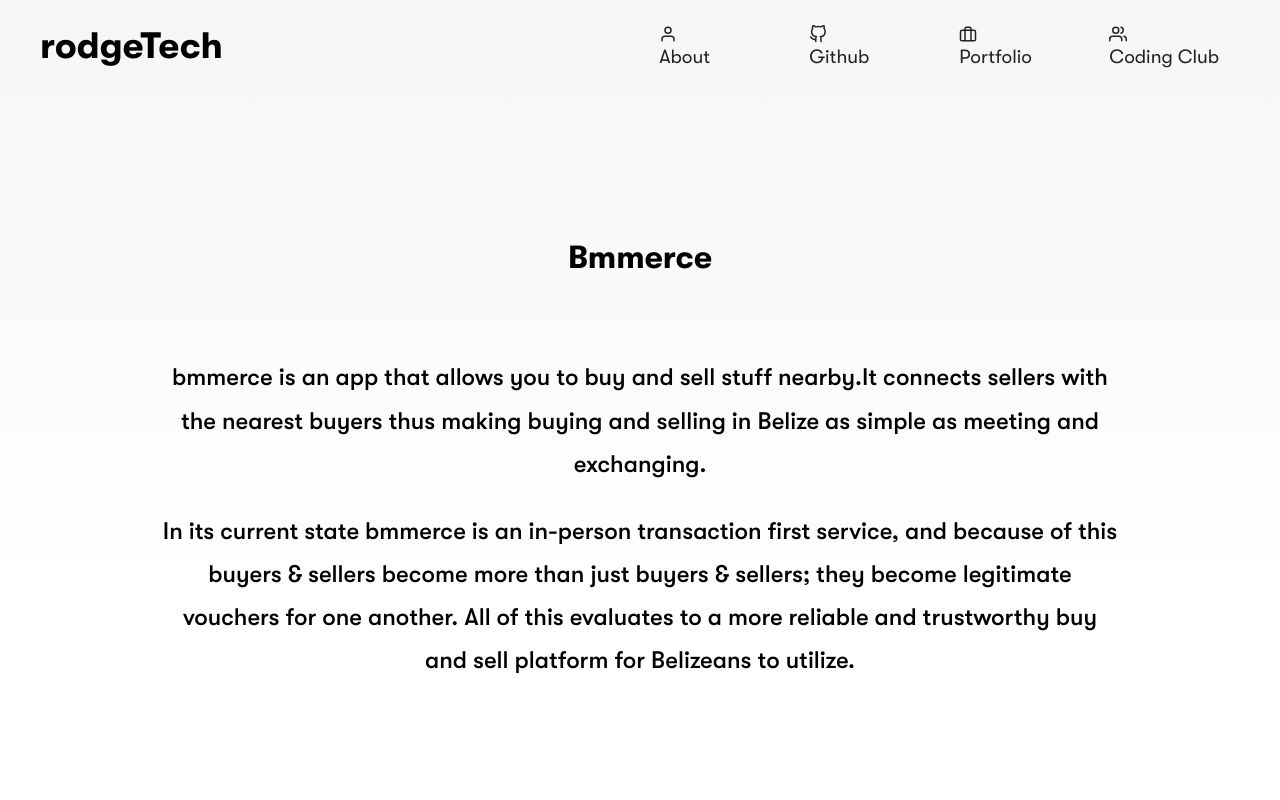
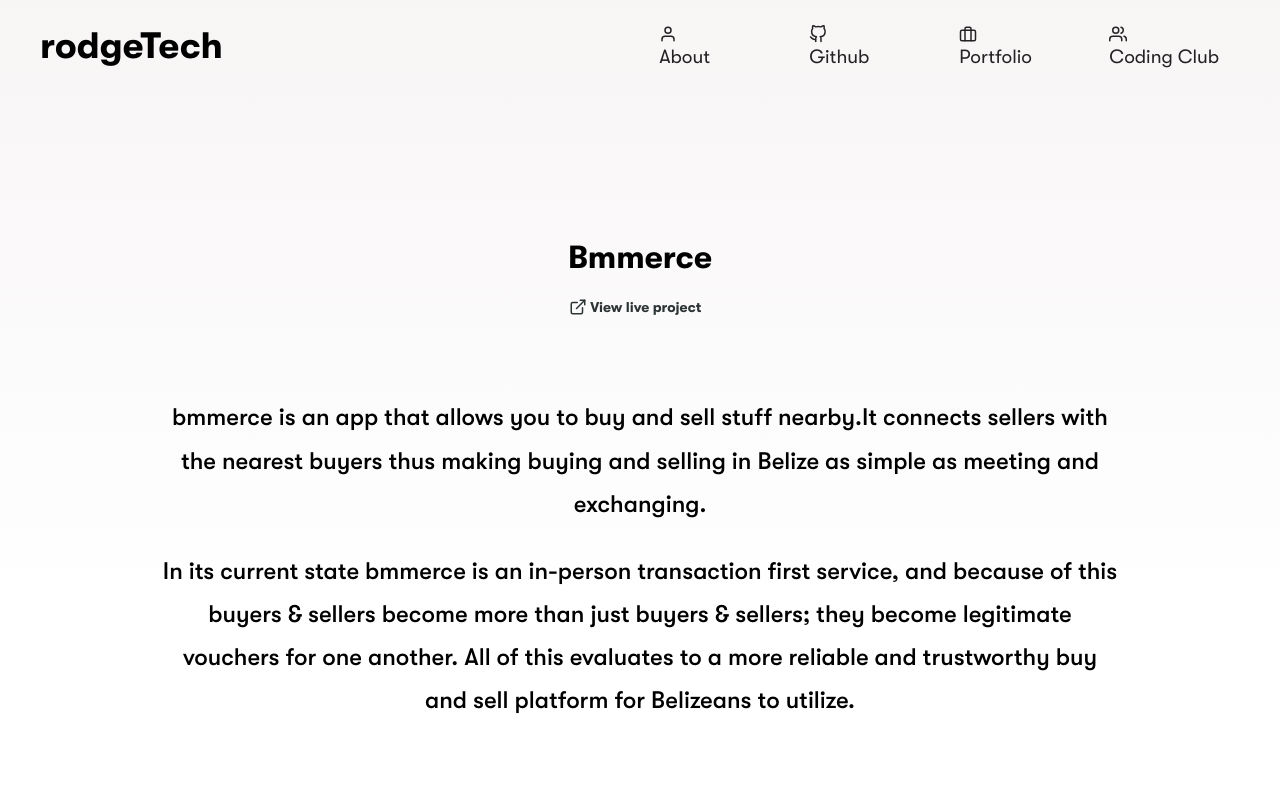
Before and after one commit to rodgeTech/me.rodgetech.com, a Gatsby site: page /portfolio-work-1/ in a window 1280 px wide. Shown: the top 800 px of the page. Built offline with nearby package versions, Linux system fonts and the light colour scheme; Gatsby itself is replaced by a stand-in of ours.

Commit message:
Add live url to work page

```diff
--- a/gatsby-node.js
+++ b/gatsby-node.js
@@ -11,7 +11,7 @@ exports.createPages = async ({ graphql, actions }) => {
     `
       {
         blogGroup: allMarkdownRemark(
-          filter: {fileAbsolutePath: {regex: "/(blog)/"}}
+          filter: { fileAbsolutePath: { regex: "/(blog)/" } }
           sort: { fields: [frontmatter___date], order: DESC }
           limit: 1000
         ) {
@@ -39,7 +39,7 @@ exports.createPages = async ({ graphql, actions }) => {
     `
       {
         allMarkdownRemark(
-          filter: {fileAbsolutePath: {regex: "/(works)/"}}
+          filter: { fileAbsolutePath: { regex: "/(works)/" } }
           sort: { fields: [frontmatter___date], order: DESC }
           limit: 1000
         ) {
@@ -91,14 +91,14 @@ exports.createPages = async ({ graphql, actions }) => {
           category: category.fieldValue,
         },
       })
+    })
   })
-  })
-  works.forEach((work) => {
+  works.forEach(work => {
     createPage({
       path: work.node.fields.slug,
       component: portfolioWork,
       context: {
-        slug: work.node.fields.slug
+        slug: work.node.fields.slug,
       },
     })
   })
--- a/src/components/common/underLink/index.js
+++ b/src/components/common/underLink/index.js
@@ -1,11 +1,11 @@
-import styled from 'styled-components';
+import styled from "styled-components"
 
 export const UnderLink = styled.a`
   cursor: pointer;
   transition: color 300ms ease-in-out;
   font-family: "GT-Walsheim-Pro-Bold";
-  color: #0027ff;
-  padding: 0 .5rem;
+  color: #2d3436;
+  padding: 0 0.5rem;
   &:hover {
     color: #000;
     text-decoration: underline;
--- a/src/data/works/portfolio-work-1/index.md
+++ b/src/data/works/portfolio-work-1/index.md
@@ -4,6 +4,7 @@ tags: ["react native", "node js", "ruby on rails"]
 category: mobile development
 image: "./cover.png"
 date: "2015-05-01T22:12:03.284Z"
+url: https://play.google.com/store/apps/details?id=com.bmmerce&hl=en&gl=US
 description: "My first react-native app. Discover how I went about designing and developing this app when I had no prior knowledge of react-native or app development in general."
 ---
 
--- a/src/data/works/portfolio-work-2/index.md
+++ b/src/data/works/portfolio-work-2/index.md
@@ -5,6 +5,7 @@ category: full stack development
 tags: ["Full Stack", "react", "typescript", "ruby", "ruby on rails"]
 image: "./cover.png"
 description: "A simple service that makes it easy to bring your printed application forms online and start receiving submissions."
+url: https://quikapply.com
 ---
 
 Quikapply is an easy to use service that you can use to bring your printed applcation forms online. It's flexible enough so that you can use it to design almost any application form and has support for the most common forms on user inputs. Each application published will have a public apply form that you can share with your target audience and start receiving submissions.
--- a/src/data/works/portfolio-work-3/index.md
+++ b/src/data/works/portfolio-work-3/index.md
@@ -5,6 +5,7 @@ category: Full stack/mobile development
 tags: ["Full stack", "react", "react native", "ruby on rails", "aws"]
 image: "./cover.png"
 description: "Get an overview of how I went about designing and developing this shopping and shipping service for a local business who wanted to target both web and mobile platforms."
+url: https://rapidboxing.com/
 ---
 
 ![project cover](./cover.png)
--- a/src/templates/works/work.js
+++ b/src/templates/works/work.js
@@ -2,7 +2,7 @@ import React from "react"
 import { graphql } from "gatsby"
 import Layout from "../../components/layout"
 import SEO from "../../components/seo"
-import { Calendar } from "react-feather"
+import { Calendar, ExternalLink } from "react-feather"
 
 import {
   Intro,
@@ -11,7 +11,7 @@ import {
   SmallText,
   ArticleBody,
 } from "../../components/styled/posts"
-import { ContainerLayout } from "../../components/common"
+import { ContainerLayout, UnderLink } from "../../components/common"
 
 const portfolioWork = ({ data, pageContext, location }) => {
   const work = data.markdownRemark
@@ -30,9 +30,26 @@ const portfolioWork = ({ data, pageContext, location }) => {
               <header>
                 <Title>{work.frontmatter.title}</Title>
                 {/* <SmallText>
-                  <Calendar className="align-middle text-primary" width="18" height="18" />
-                  <span className="align-middle"> date published : {work.frontmatter.date} </span>
+                  <Calendar
+                    className="align-middle text-primary"
+                    width="18"
+                    height="18"
+                  />
+                  <span className="align-middle">
+                    {" "}
+                    date published : {work.frontmatter.date}{" "}
+                  </span>
                 </SmallText> */}
+                <SmallText>
+                  <UnderLink href={work.frontmatter.url} target="_blank">
+                    <ExternalLink
+                      className="align-middle text-primary"
+                      width="18"
+                      height="18"
+                    />
+                    <span className="align-middle"> View live project</span>
+                  </UnderLink>
+                </SmallText>
               </header>
 
               <ArticleBody dangerouslySetInnerHTML={{ __html: work.html }} />
@@ -63,6 +80,7 @@ export const data = graphql`
         date(formatString: "MMMM DD, YYYY")
         description
         time
+        url
       }
     }
   }
```
Also changed, not shown: src/pages/works.js (+28 -9 lines).
